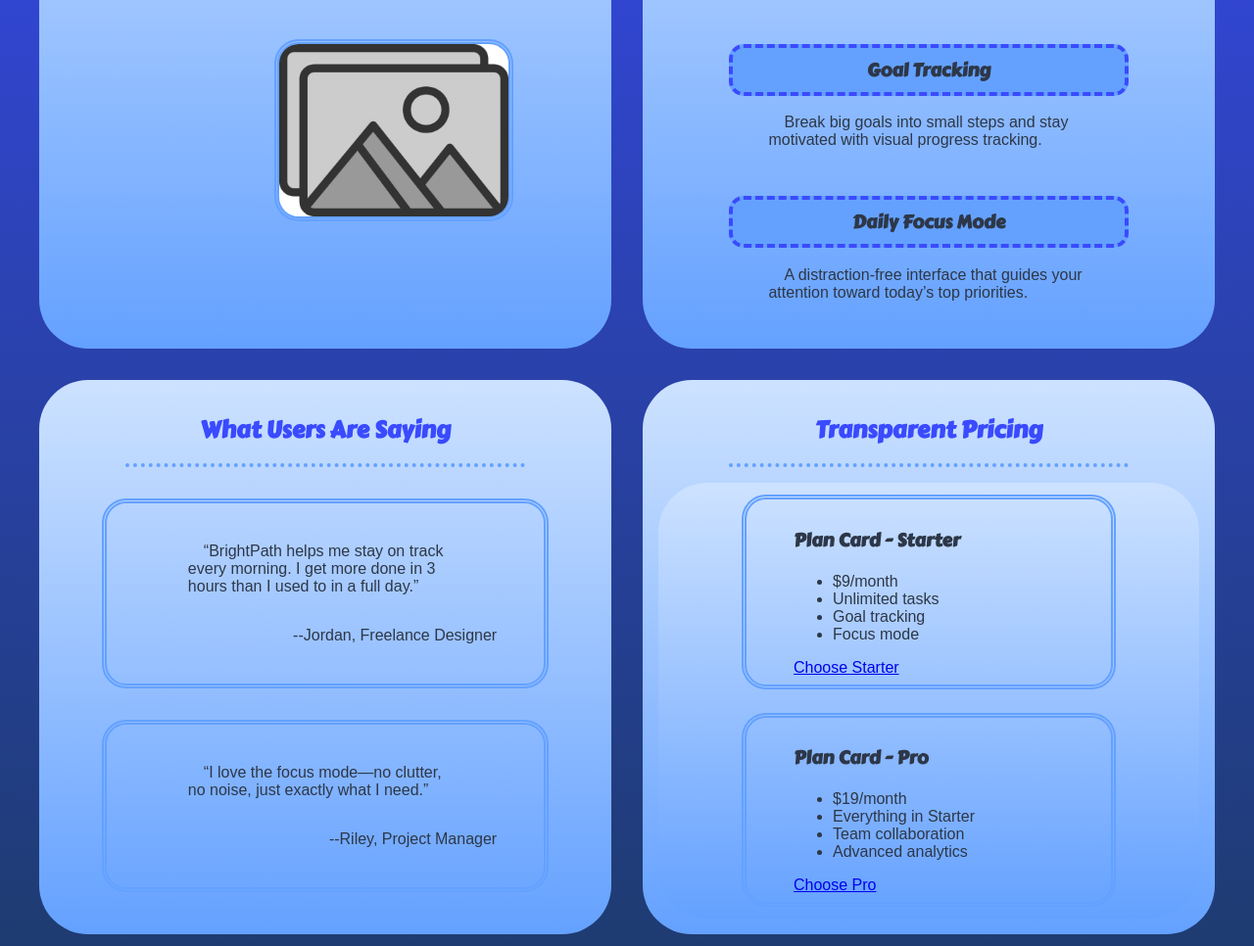
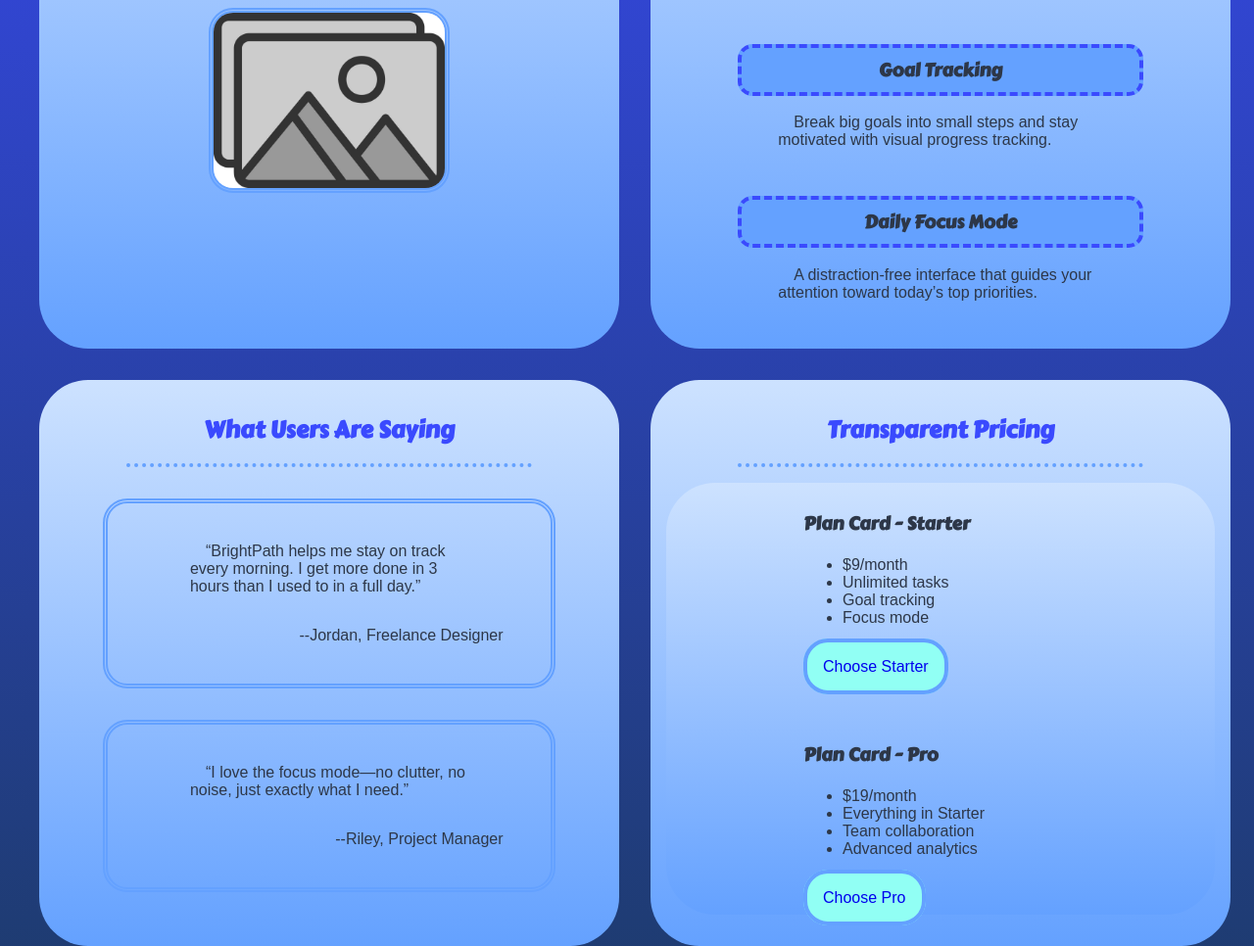
Before and after one commit to gselfrid/BrightPath-example, a plain HTML site: page index.html in a window 1280 px wide. Shown: the part 475-1441 px from the top of the page at 98% size. Drawn offline with Linux system fonts and the light colour scheme; a web font is replaced by a local one.

Commit message:
Update styles.css

```diff
--- a/styles.css
+++ b/styles.css
@@ -7,9 +7,19 @@
     --txt: #2D3748;
 }
 
+html, body {
+    overflow-x: hidden;
+}
+
+html{
+    background-color: linear-gradient(to bottom, var(--prm-bl), var(--prm-dk));
+    width: 100%;
+}
+
 body{
     background-image: linear-gradient(to bottom, var(--prm-bl), var(--prm-dk));
     color: var(--txt);
+    width: 100%;
 }
 
 h1, h2, h3{
@@ -102,10 +112,12 @@ h2{
 }
 
 #hero img{
+    display: block;
+    margin: 1rem auto;
     width: 40%;
-    margin: 3rem 15rem;
     border-radius: 25px;
     border: 5px double var(--sk-bl);
+    justify-self: center;
 }
 
 #features div{
@@ -148,18 +160,31 @@ h2{
     width: 100%;
 }
 
+#card-grid{
+    background-color: transparent;
+}
+
 #pricing #card-grid{
-    display: flex;
-    flex-direction: column;
     align-items: center;  /* centers the cards horizontally */
 }
 
 #card-grid div{
-    margin: 0.75rem auto;
+    margin: 0.75rem auto 2rem;
     padding: 0.5rem 3rem;
+    width: 50%;
+}
+
+#card-grid div ul{
+    margin-bottom: 2rem;
+}
+
+#card-grid div a{
+    background-color: var(--tl);
+    padding: 1rem;
     border-radius: 25px;
-    border: 5px double var(--sk-bl);
-    width: 50%;
+    border: 4px solid var(--sk-bl);
+    margin: 3rem auto;
+    text-decoration: none;
 }
 
 footer{
@@ -194,6 +219,11 @@ footer a{
 
   @media screen and (max-width: 650px){
 
+    body{
+        max-width: 480px;
+        margin: auto;
+    }
+
     header h1{
       margin: 0;
     }
@@ -214,10 +244,6 @@ footer a{
       gap: 30px;
     }
 
-    #hero img{
-      margin: 3rem 10rem;
-    }
-
     footer ul{
         margin: auto;
         justify-content: center;
```
